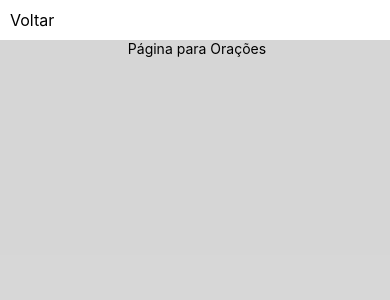
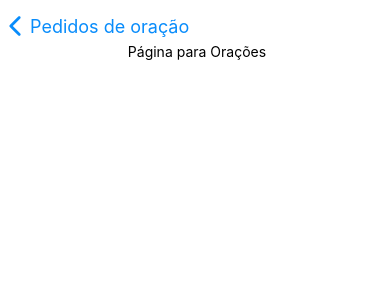
Before and after one commit to AdrianoSenaS/Videira-Expo-Application, a React Native app: screen /Oracao in a window 390 px wide. Shown: the top 300 px of the page. Built offline with nearby package versions, Linux system fonts and the light colour scheme.

Commit message:
Desenvolvendo página Pedidos de oração
Cria layout pedidos de oração e suas funções

```diff
--- a/pages/escola.tsx
+++ b/pages/escola.tsx
@@ -102,7 +102,7 @@ const EscolaSrecreen: React.FC = ({ navigation }: any) => {
       <View style={{ justifyContent: 'flex-start', alignItems: 'flex-start', marginTop: 10 }}>
         <TouchableOpacity style={{ flexDirection: 'row', alignItems: 'center', justifyContent: 'center' }} onPress={() => navigation.goBack()}>
           <Ionicons name="chevron-back" size={30} color={currentTheme.buttonColor} />
-          <Text style={{ color: currentTheme.buttonColor, fontSize: 18 }}>Voltar</Text>
+          <Text style={{ color: currentTheme.buttonColor, fontSize: 18 }}>Escola Videria</Text>
         </TouchableOpacity>
       </View>
       <View style={{ flex: 1, justifyContent: 'flex-start', alignItems: 'center', backgroundColor: currentTheme.backgroundColor }}>
--- a/pages/oracoes.tsx
+++ b/pages/oracoes.tsx
@@ -3,6 +3,7 @@ import React from 'react';
 import { View, Text, SafeAreaView, StatusBar, TouchableOpacity } from 'react-native';
 import { useTheme } from '../themes/ThemeContext';
 import { lightTheme, darkTheme } from '../themes/Themes';
+import Ionicons from '@expo/vector-icons/Ionicons';
 
 const OracaoScreen: React.FC = ({ navigation }: any) => {
   const { theme } = useTheme();
@@ -12,12 +13,13 @@ const OracaoScreen: React.FC = ({ navigation }: any) => {
   return (
     <SafeAreaView style={{ flex: 1, backgroundColor: currentTheme.backgroundColor }}>
       <StatusBar barStyle={theme === 'light' ? 'dark-content' : 'light-content'} />
-      <View style={{ justifyContent: 'flex-start', alignItems: 'flex-start' }}>
-        <TouchableOpacity style={{ padding: 10 }} onPress={() => navigation.goBack()}>
-          <Text style={{ color: currentTheme.textColor, fontSize: 16 }}>Voltar</Text>
+      <View style={{ justifyContent: 'flex-start', alignItems: 'flex-start', marginTop: 10 }}>
+        <TouchableOpacity style={{ flexDirection: 'row', alignItems: 'center', justifyContent: 'center' }} onPress={() => navigation.goBack()}>
+          <Ionicons name="chevron-back" size={30} color={currentTheme.buttonColor} />
+          <Text style={{ color: currentTheme.buttonColor, fontSize: 18 }}>Pedidos de oração</Text>
         </TouchableOpacity>
       </View>
-      <View style={{ flex: 1, justifyContent: 'flex-start', alignItems: 'center', backgroundColor: currentTheme.bordercolor }}>
+      <View style={{ flex: 1, justifyContent: 'flex-start', alignItems: 'center', backgroundColor: currentTheme.backgroundColor }}>
         <Text style={{ color: currentTheme.textColor }}> Página para Orações</Text>
       </View>
     </SafeAreaView>
```
